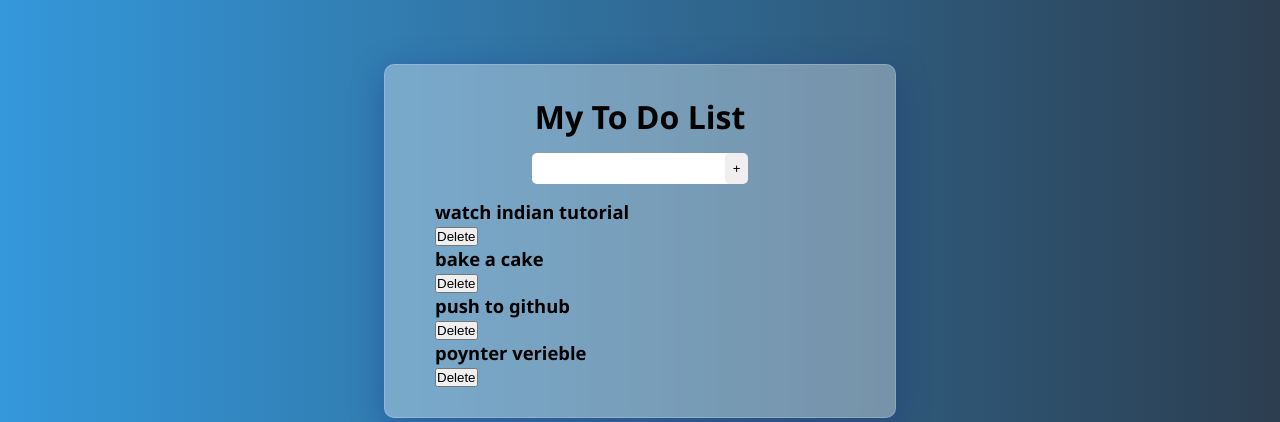
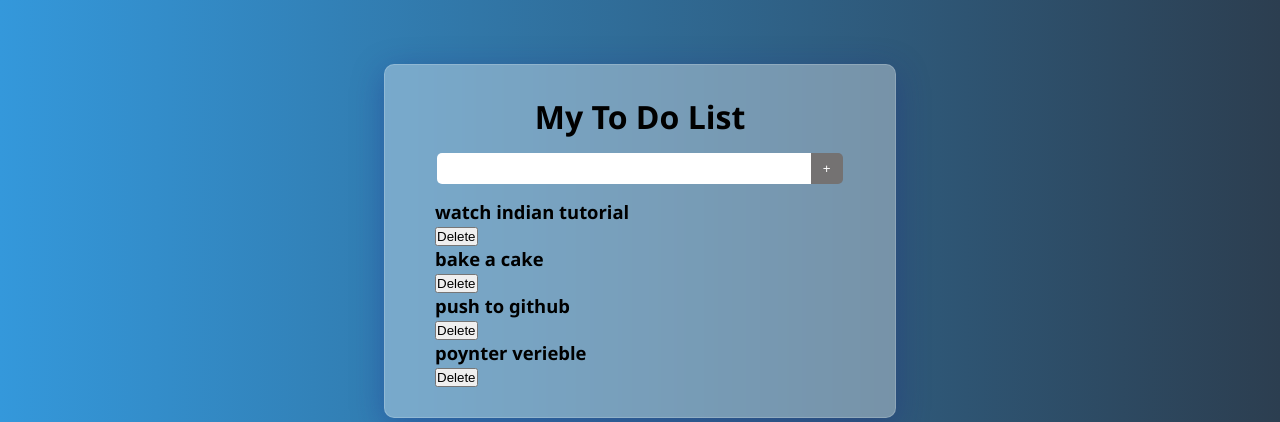
Before and after one commit to miker-bice/simple-todoapp-django, a Django app: page /todoapp/ in a window 1280 px wide. Shown: the top 422 px of the page. Run offline with Django 3.2, Linux system fonts and the light colour scheme; data comes from the database, SQL or seed files in the repository.

Commit message:
input box styling adjusted

```diff
--- a/static/css/base.css
+++ b/static/css/base.css
@@ -45,15 +45,22 @@ body{
 .todo-input{
     padding: 8px 12px;
     border: none;
+    outline: none;
     border-radius: 5px;
+    font-size: .85em;
+    width: 93%;
 }
 .todo-inpput::focus{
     border: none;
+    outline: none;
 }
 .todo-input-btn{
-    padding: 8px;
+    padding: 8px 12px;
+    background-color: rgb(116, 114, 114);
+    color: #fff;
     border: none;
-    border-radius: 5px;
+    border-top-right-radius: 5px;
+    border-bottom-right-radius: 5px;
     margin-left: -12px;
 }
 .main-todo-card li>h2{
```
